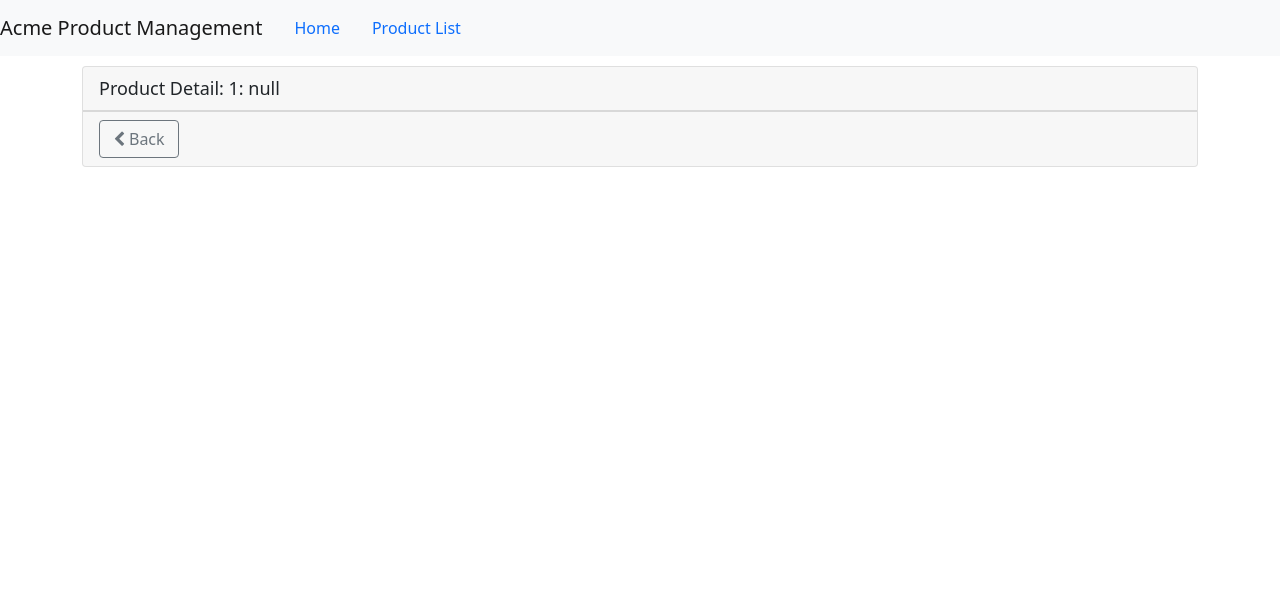
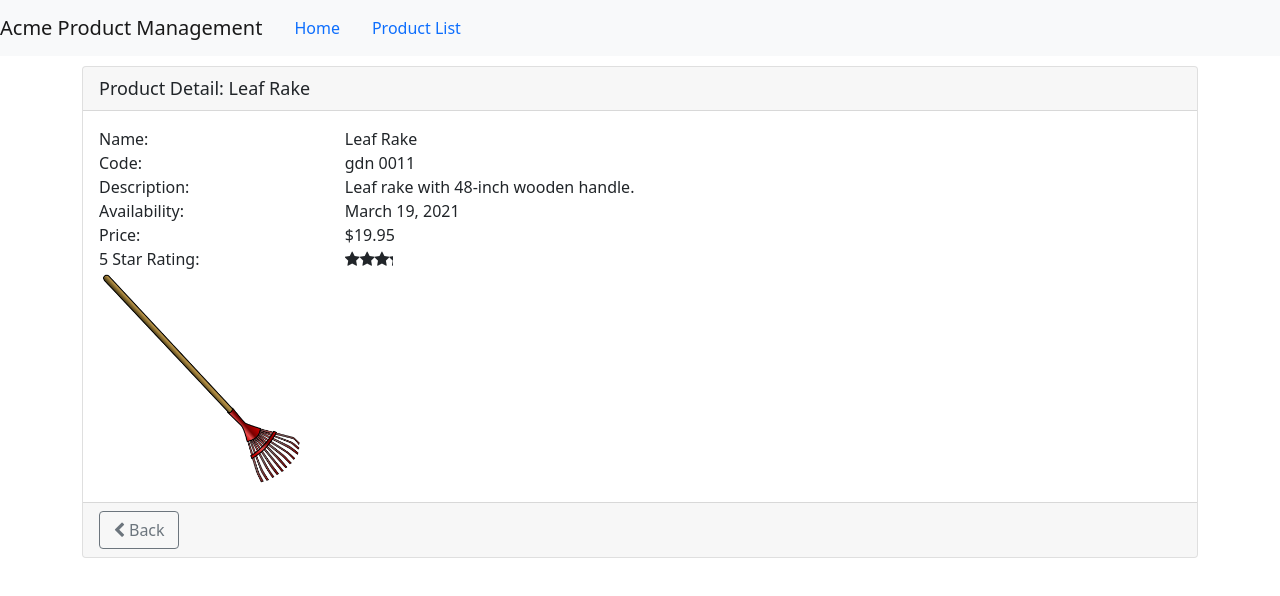
Before and after one commit to noelmfila/APM, an Angular app: page /products/1 in a window 1280 px wide. Shown: the top 596 px of the page. Built offline with nearby package versions, Linux system fonts and the light colour scheme.

Commit message:
add product details

```diff
--- a/src/app/product/product-detail.component.html
+++ b/src/app/product/product-detail.component.html
@@ -1,6 +1,46 @@
 <div class="card">
   <div class="card-header">
     {{pageTitle + ': '+ product?.productName}}
+  </div>
+  <div class="card-body" *ngIf ='product'>
+    <div class="row">
+      <div class="col-md-8" >
+        <div class="row">
+          <div class="col-md-4"> Name:</div>
+          <div class="col-md-8">{{product.productName}}</div>
+        </div>
+        <div class="row">
+          <div class="col-md-4">Code:</div>
+          <div class="col-md-8">{{product.productCode | lowercase | convertToSpaces: '-'}}  </div>
+        </div>
+        <div class="row">
+          <div class="col-md-4">Description:</div>
+          <div class="col-md-8">{{product.description}} </div>
+        </div>
+        <div class="row">
+          <div class="col-md-4">Availability: </div>
+          <div class="col-md-8">{{product.releaseDate}} </div>
+        </div>
+        <div class="row">
+          <div class="col-md-4">Price:</div>
+          <div class="col-md-8">{{product.price |currency:'USD':'symbol'}}</div>
+        </div>
+        <div class="row">
+          <div class="col-md-4">5 Star Rating:</div>
+          <div class="col-md-8"> <pm-star [rating] = 'product.starRating'></pm-star>
+          </div>
+        </div>
+
+        <div class="col-md-4">
+          <img class="center-block image-responsive"
+          [style.width.px]='200'
+          [style.margin.px]='2'
+          [src]="product.imageUrl"
+          [title]='product.productName'
+          >
+        </div>
+      </div>
+    </div>
   </div>
   <div class="card-footer">
     <button class="btn btn-outline-secondary"
--- a/src/app/product/product-detail.component.ts
+++ b/src/app/product/product-detail.component.ts
@@ -1,3 +1,4 @@
+import { ProductService } from './product.service';
 import { Component, OnInit } from '@angular/core';
 import { ActivatedRoute, Router } from '@angular/router';
 import { IProduct } from './product';
@@ -9,19 +10,29 @@ import { IProduct } from './product';
 export class ProductDetailComponent implements OnInit {
 
   pageTitle: string = "Product Detail";
+  errorMessage = '';
 
   product: IProduct | undefined;
 
   constructor( private route: ActivatedRoute,
-                private router: Router) { }
+               private router: Router,
+               private productService: ProductService) { }
 
   ngOnInit(): void {
     const id = Number(this.route.snapshot.paramMap.get('id'));
-    this.pageTitle += `: ${id}`;
+    if(id){
+      this.getProduct(id);
+    }
+  }
+
+  getProduct( id: number): void{
+    this.productService.getSingleProduct(id).subscribe({
+      next: product => this.product = product,
+      error: err => this.errorMessage = err
+    });
   }
 
   onBack(): void{
     this.router.navigate(['/products']);
   }
-
 }
--- a/src/app/product/product.service.ts
+++ b/src/app/product/product.service.ts
@@ -1,7 +1,7 @@
 import { HttpClient, HttpErrorResponse } from "@angular/common/http";
 import { Injectable } from "@angular/core";
 import { Observable, throwError } from "rxjs";
-import { catchError,tap} from "rxjs/operators";
+import { catchError,map,tap} from "rxjs/operators";
 import { IProduct } from "./product";
 
 @Injectable({
@@ -21,6 +21,11 @@ export class ProductService{
     );
     }
 
+  getSingleProduct(id: number): Observable<IProduct |undefined>{
+    return this.getProducts()
+    .pipe( map((products: IProduct[]) => products.find(p => p.productId === id))
+    );
+  }
     private handleError( err: HttpErrorResponse){
       let errorMessage = "";
 
```
